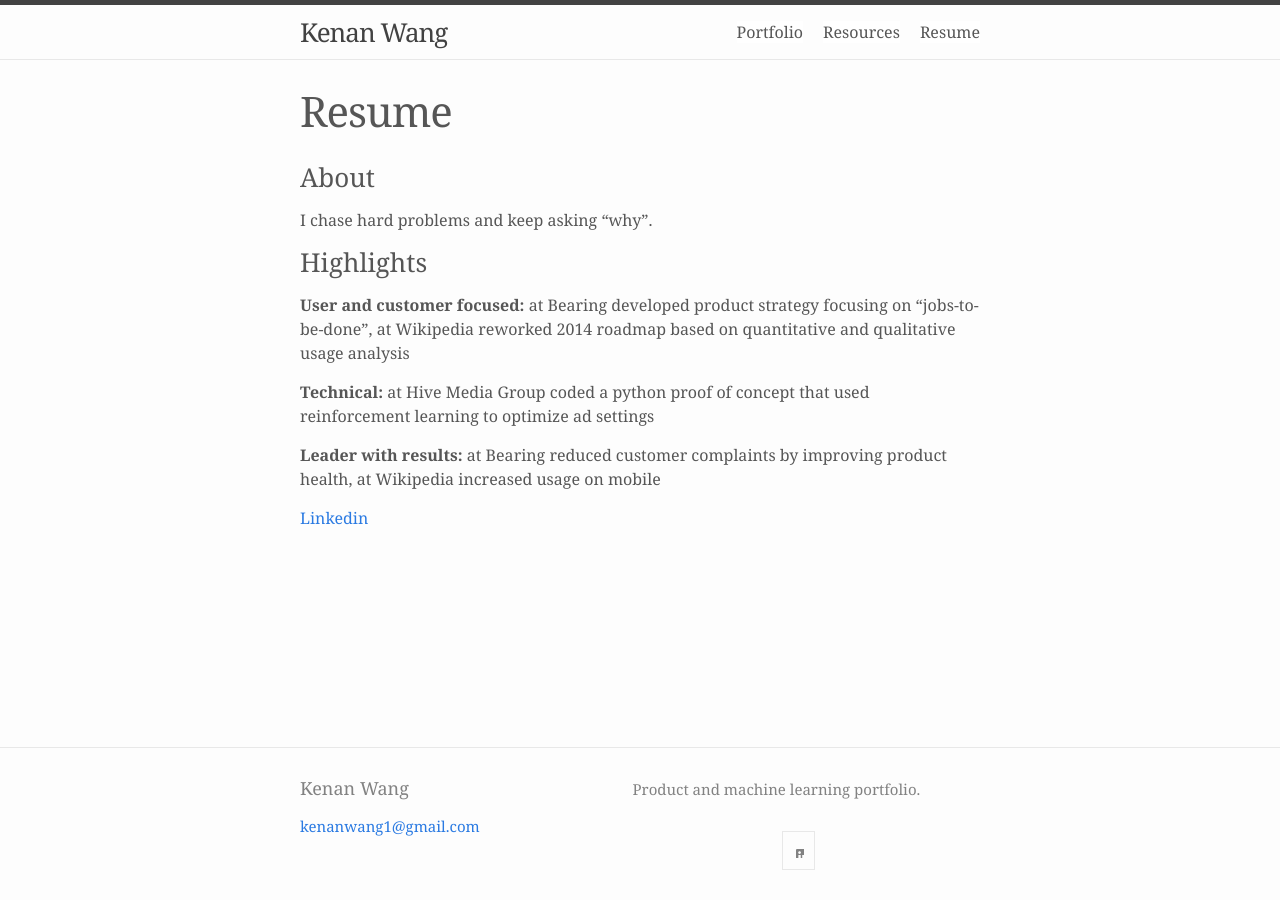
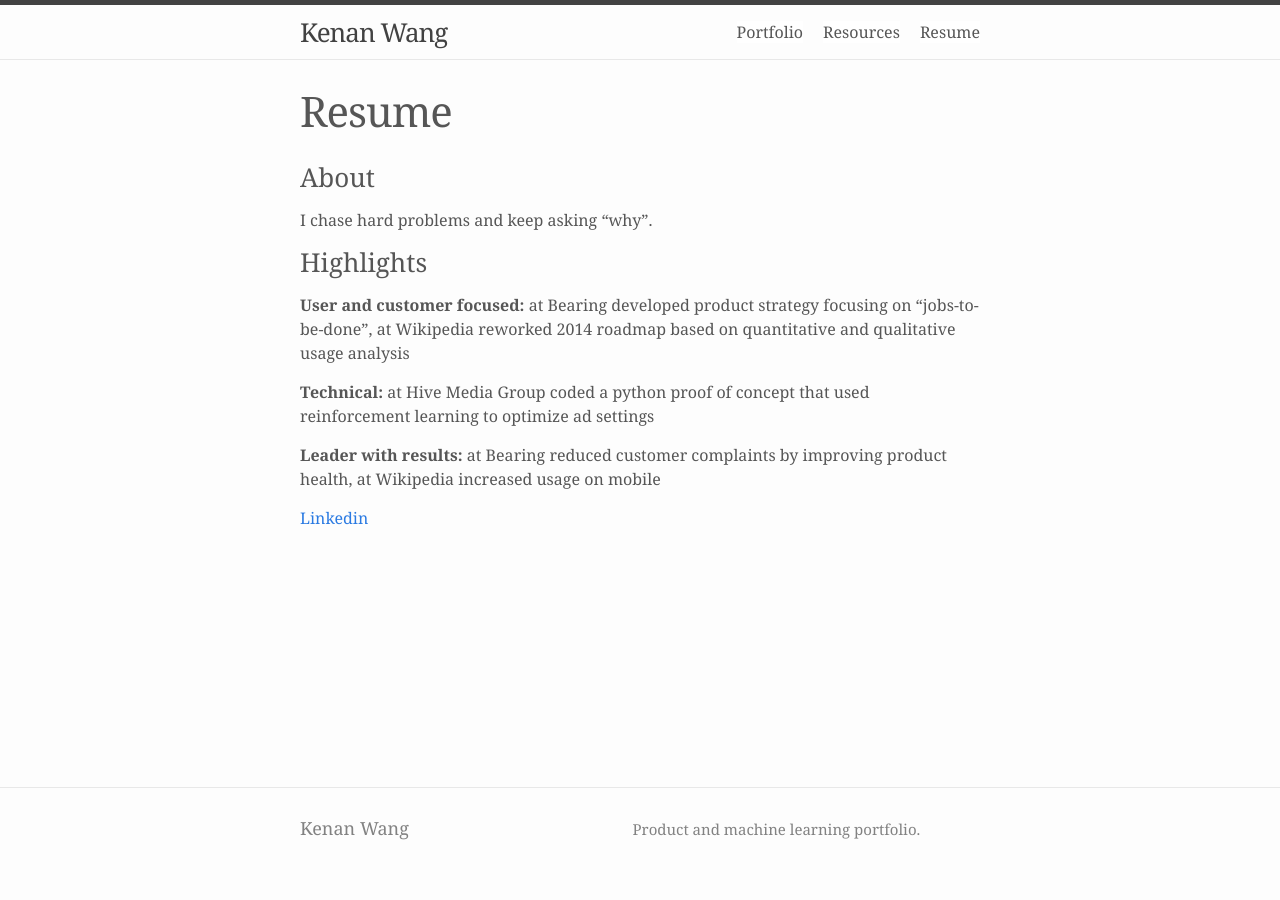
Before and after one commit to kenanwang/username.github.io, a Jekyll site: the page built from resume.md, in a window 1280 px wide. Built offline with Jekyll 4.4.1, drawn with Linux system fonts in a browser that asks for light colours; nearby versions of some CDN libraries; part of the change alters nothing that is shown.

Commit message:
Update _config.yml

```diff
--- a/_config.yml
+++ b/_config.yml
@@ -20,7 +20,6 @@
 
 title: Kenan Wang
 tagline: portfolio and essays
-email: kenanwang1@gmail.com
 description: >- # this means to ignore newlines until "baseurl:"
     Product and machine learning portfolio.
 baseurl: "" # the subpath of your site, e.g. /blog
@@ -30,8 +29,6 @@ show_excerpts: true
 
 minima:
   #skin: solarized-dark
-  social_links:
-    linkedin: kenanwang
 google_analytics: UA-155275172-1
 
 # Build settings
```
